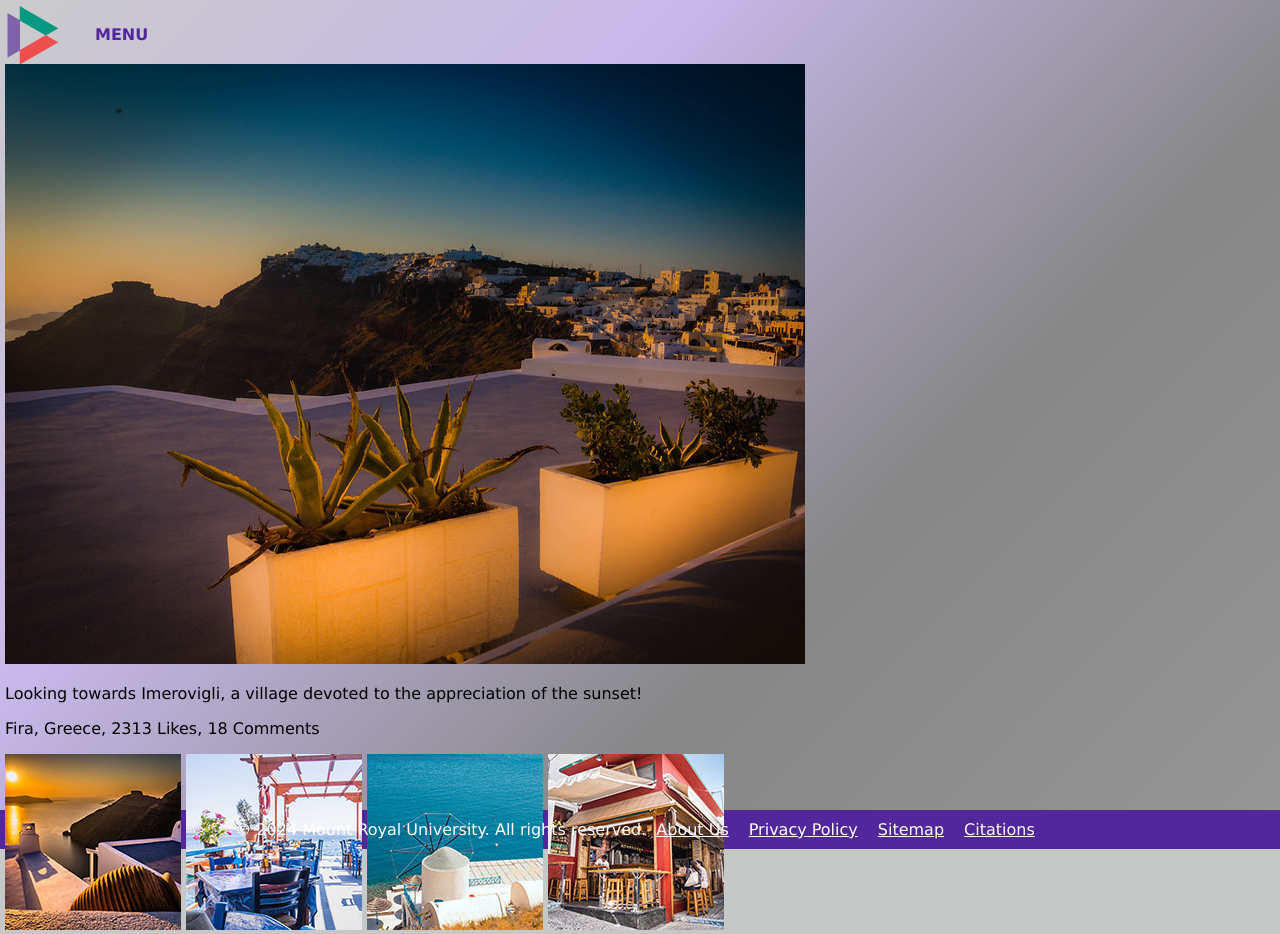
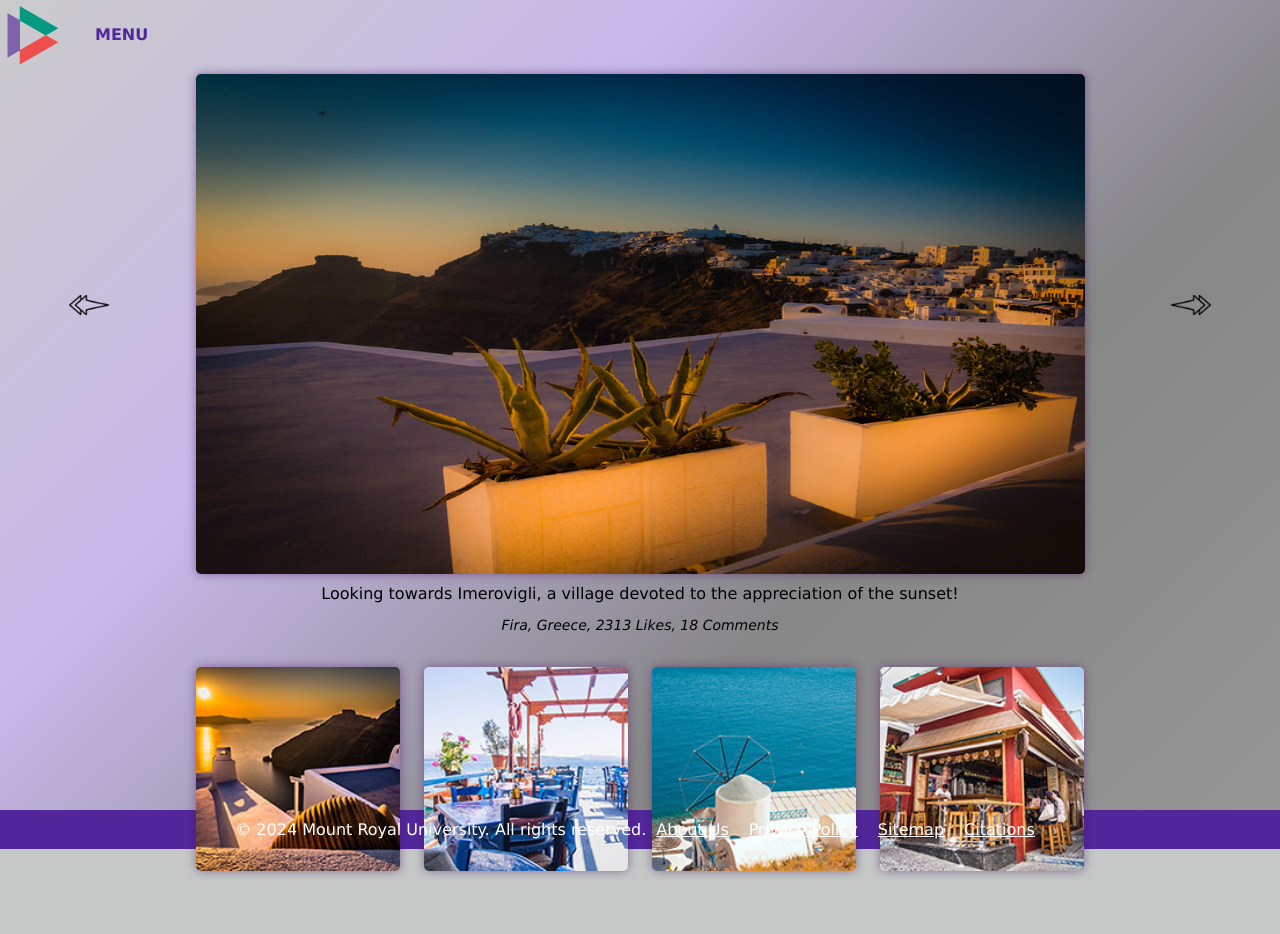
Before and after one commit to ewush956/COMP3612-Assignments, a plain HTML site: page assign1_updated/page-2.html in a window 1280 px wide. After the commit the page ends 881 px from the top, so only its background shows below. Drawn offline with Linux system fonts and the light colour scheme.

Commit message:
Added arrow transition effects

```diff
--- a/assign1_updated/styles.css
+++ b/assign1_updated/styles.css
@@ -114,6 +114,7 @@ header ul li a:hover {
     border: #c9c9c9 1px solid;
     border-radius: 5px;
     transition: transform 0.3s;
+    max-width: 550px;
 }
 
 .card a {
@@ -203,11 +204,120 @@ footer ul li a {
     height: 100vh;
 }
 
-.travel-page header ul {
+.travel-page {
     display: flex;
-    list-style: none;
-    size: 24px;
-    font-weight: bold;
-    list-style-type: none;
-    margin: 0;
+    flex-direction: column;
+    min-height: 100vh;
+    background-image: linear-gradient(135deg, #cbcbcb, #c7b8ea, #878787, #959595);
 }
+
+.page {
+    display: flex;
+    flex-direction: column;
+    align-items: center;
+    padding: 10px 0;
+    flex-grow: 1;
+    justify-content: center;
+}
+
+/* Image and description container */
+.page-image {
+    max-width: 100%;
+    width: 70%;
+    /* This will give approximately 20% margin on either side */
+    height: auto;
+    max-height: 500px;
+    display: block;
+    margin: 0 auto;
+    border-radius: 5px;
+}
+
+.destination-data {
+    width: 80%;
+    /* Matching the width of the image */
+    text-align: center;
+    margin-top: 10px;
+    display: inline-block;
+}
+
+
+/* Description styling */
+.description {
+    font-size: 16px;
+    margin: 0px 0;
+
+}
+
+.destination-data .info {
+    font-style: italic;
+    font-size: 14px;
+}
+
+/* Related images container */
+.related-container {
+    display: flex;
+    justify-content: space-between;
+    width: 70%;
+    /* Matching the width of the large image */
+    margin-top: 20px;
+}
+
+.related-container img {
+    width: 23%;
+    /* Four images + small padding between them to fit within the large image width */
+    height: auto;
+    border-radius: 5px;
+}
+
+.related-container img,
+.page-image {
+    transition: box-shadow 0.3s;
+    box-shadow: 0 0 10px rgba(74, 16, 99, 0.5);
+}
+
+img:hover {
+    box-shadow: 0 0 10px rgba(127, 255, 212, 0.5);
+}
+
+.arrow a {
+    background-size: 100% 100%;
+    width: 50px;
+    height: 50px;
+    position: absolute;
+    top: 35%;
+    border-radius: 100%;
+    transition: box-shadow 0.3s;
+    transition: background-color 0.3s;
+    transition: background-image 0.3s;
+}
+
+.arrow a:hover {
+    width: 50px;
+    height: 50px;
+    position: absolute;
+    top: 35%;
+    border-radius: 100%;
+    transition: box-shadow 0.3s;
+    transition: background-color 0.3s;
+    transition: background-image 0.3s;
+}
+
+.right-arrow {
+    background-image: url("images/right-arrows.png");
+    right: 5%;
+}
+
+.right-arrow:hover {
+    background-image: url("images/right-arrows-solid.png");
+    right: 5%;
+}
+
+.left-arrow {
+    background-image: url("images/left-arrows.png");
+    left: 5%;
+}
+
+.left-arrow:hover {
+    background-image: url("images/left-arrows-solid.png");
+    left: 5%;
+}
```
